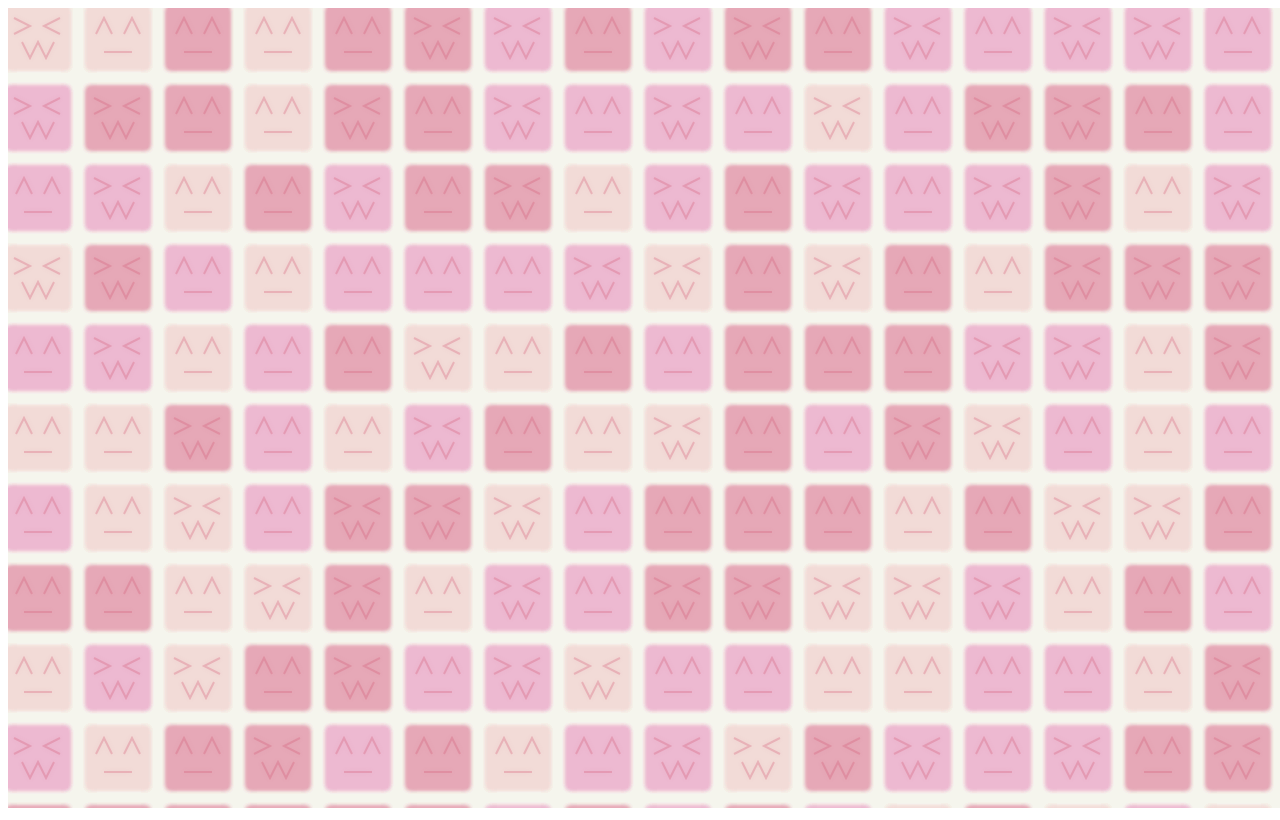
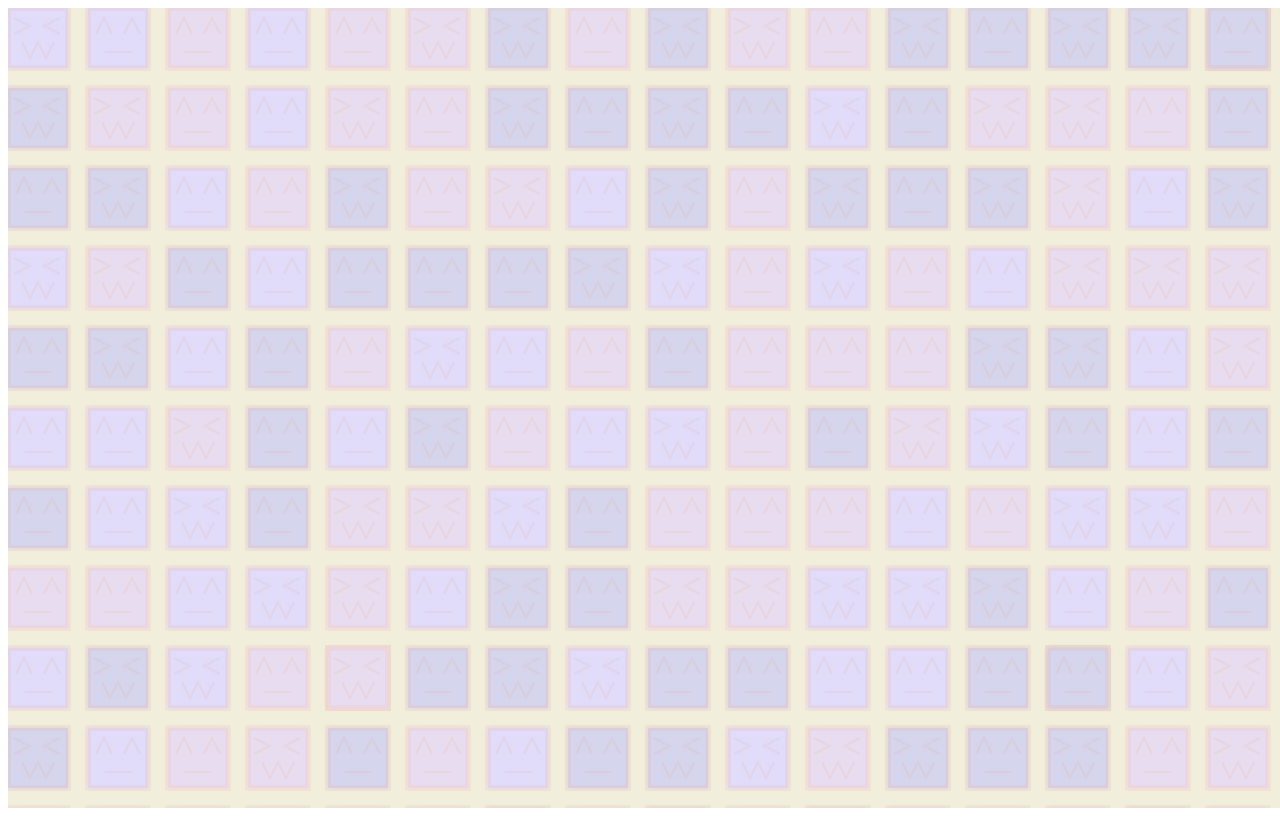
Before and after one commit to jessicacgu/jessicacgu.github.io, a plain HTML site: page index.html in a window 1280 px wide. Drawn offline with Linux system fonts and the light colour scheme.

Commit message:
like the palette that I am using. may want to get rid of the yellow background

```diff
--- a/index.html
+++ b/index.html
@@ -14,7 +14,7 @@
           var ctx = canvas.getContext("2d");
 
           // Setting a background color
-          ctx.fillStyle = "rgb(245, 245, 237)";
+          ctx.fillStyle = "rgb(242, 238, 220)";
           ctx.fillRect(0,0,canvas.width,canvas.height);
 
           // Creating the shape of the face
@@ -62,8 +62,8 @@
           // Colors for the faces. Along with the background creates a palette
           // that was taken from
           // http://www.colourlovers.com/palette/1959912/L_i_n_d_a
-          var colors = ["rgb(242, 219, 215)", "rgb(230, 168, 183)", "rgb(237, \
-            185, 209)"];
+          var colors = ["rgb(224, 220, 250)", "rgb(232, \
+            221, 240)", "rgb(213, 213, 237)"];
           // Expressions for the faces
           var exprs = [happy_expr, excited_expr];
           // Keeps track of the colors for each face drawn onto the canvas
@@ -92,14 +92,14 @@
               // Giving the face a border
               ctx.lineWidth = 3;
               ctx.shadowBlur = 100;
-              ctx.shadowColor = "rgba(212, 89, 116,0.3)";
+              ctx.shadowColor = "rgba(245, 146, 93,0.1)";
               ctx.strokeStyle = ctx.shadowColor;
-//              ctx.strokeRect(0,0,30,30);
+              ctx.strokeRect(0,0,30,30);
 
               // Drawing the expression
               ctx.lineWidth = 1;
-              ctx.shadowBlur = 5;
-              ctx.shadowColor = "rgba(196, 102, 130,0.3)";
+              ctx.shadowBlur = 10;
+              ctx.shadowColor = "rgba(245, 146, 93,0.3)";
               ctx.stroke(expr);
               ctx.restore();
           }
@@ -132,10 +132,10 @@
                 // Determines if the face is to be changed
                 if (face_num == blink) {
                   faces_expr[face_num] = (faces_expr[face_num]+1)%exprs.length
+                  draw_face(i*40, j*40, colors[faces_color[face_num]], shape,
+                      exprs[faces_expr[face_num]]);
                 }
 
-                draw_face(i*40, j*40, colors[faces_color[face_num]], shape,
-                    exprs[faces_expr[face_num]]);
 
                 face_num += 1;
               }
```
